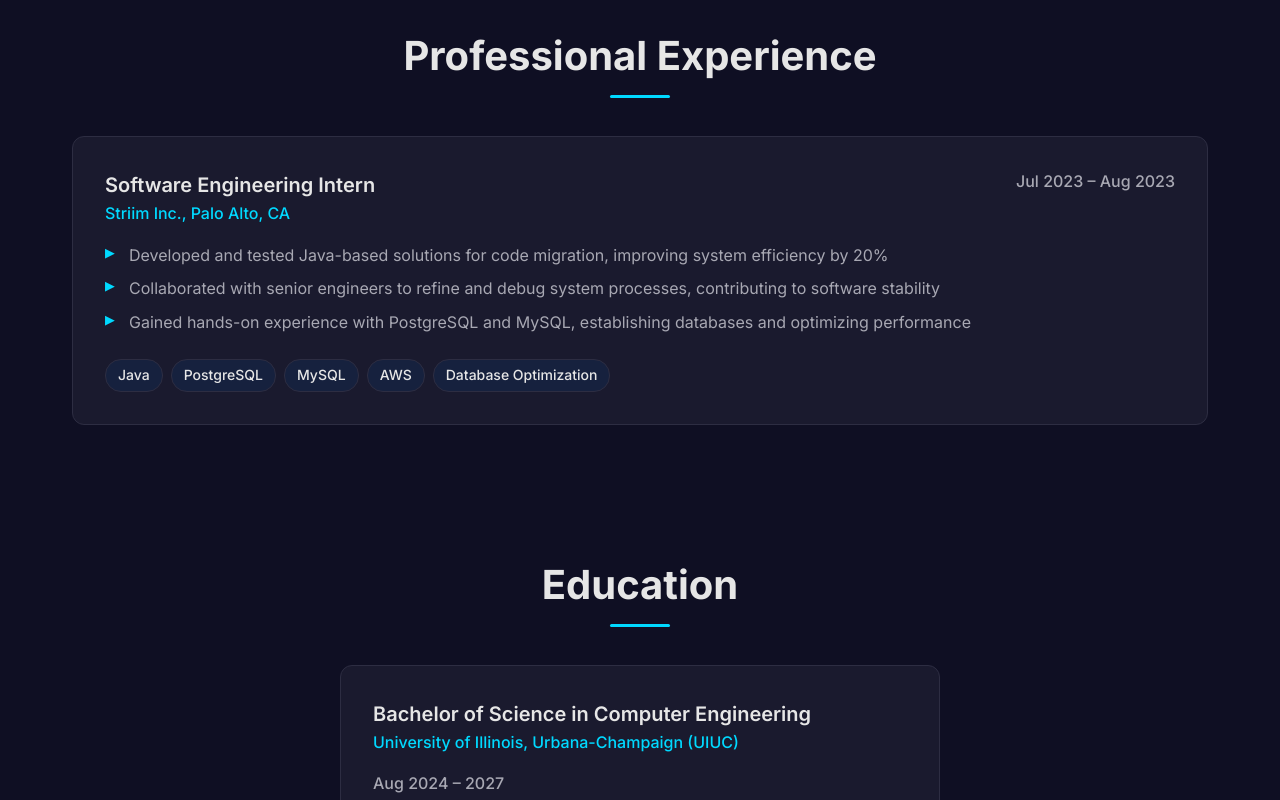
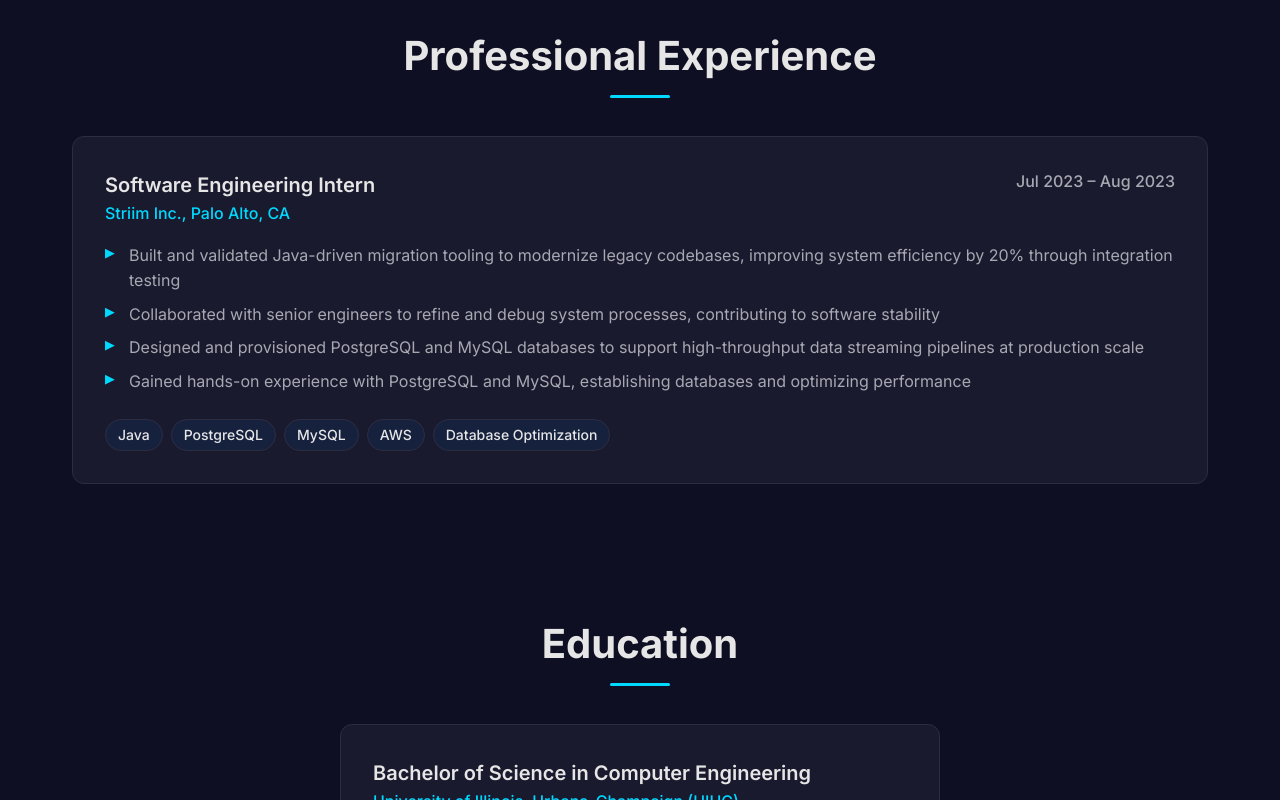
Before and after one commit to rokohli/Portfolio, a Next.js app: page / in a window 1280 px wide. Shown: the part 920-1720 px from the top of the page. Built offline with nearby package versions, Linux system fonts and the light colour scheme.

Commit message:
updated from current resume

```diff
--- a/pages/index.tsx
+++ b/pages/index.tsx
@@ -101,8 +101,9 @@ const ExperienceSection = () => {
       company: "Striim Inc., Palo Alto, CA",
       date: "Jul 2023 – Aug 2023",
       description: [
-        "Developed and tested Java-based solutions for code migration, improving system efficiency by 20%",
+        "Built and validated Java-driven migration tooling to modernize legacy codebases, improving system efficiency by 20% through integration testing",
         "Collaborated with senior engineers to refine and debug system processes, contributing to software stability",
+        "Designed and provisioned PostgreSQL and MySQL databases to support high-throughput data streaming pipelines at production scale",
         "Gained hands-on experience with PostgreSQL and MySQL, establishing databases and optimizing performance"
       ],
       techStack: ["Java", "PostgreSQL", "MySQL", "AWS", "Database Optimization"]
@@ -161,6 +162,7 @@ const EducationSection = () => {
             <li>Introduction to Electronics</li>
             <li>Linear Algebra with Computational Applications</li>
             <li>Discrete Structures</li>
+            <li>Data Structures and Algorithms</li>
           </ul>
         </div>
       </div>
@@ -205,6 +207,18 @@ const ProjectsSection = () => {
       description: "Implemented an FPGA-based FSM in SystemVerilog for hardware sequence generation and input validation. Optimized state transitions and signal timing to ensure synchronous operation and gameplay on FPGA hardware. Utilized Xilinx Vivado for synthesis and simulation, conducting timing analysis and performance debugging.",
       techStack: ["SystemVerilog", "Digital Logic", "Hardware Design", "Xilinx Vivado"],
       category: "Hardware"
+    },
+    {
+      title: "StudyBetter",
+      description: "Won 1st place at Pulse 2026 Hackathon by building a real-time productivity tracking system with actionable student insights. Designed a burnout scoring algorithm incorporating study load, streak patterns, and break frequency to surface userfatigue over time. Built interactive dashboards to visualize study trends across daily, weekly, and subject-level views for data-driven habit adjustments",
+      techStack: ["JavaScript", "Next.js", "PostgreSQL", "Chrome Extension API"],
+      category: "Software"
+    },
+    {
+    title: "AI Study Planner",
+      description: "Designed an AI-powered task planning agent that autonomously generates and revises study schedules based on deadlines, workload estimates, and user behavior. Implemented LLM tool-calling workflows and constraint-based scheduling logic to produce adaptive, conflict-free plans that respond to real-time changes",
+      techStack: ["TypeScript", "Next.js", "PostgreSQL", "REST API", "Agentic AI"],
+      category: "Software"
     }
 
   ];
@@ -268,7 +282,7 @@ const ActivitiesSection = () => {
         "Assisted the embedded team in interfacing rearview camera systems with vehicle electronics and display modules",
         "Set up vehicle sensor infrastructure to support autonomous driving and improve real-time situational awareness"
       ],
-      techStack: ["PCB Design", "Embedded Systems", "Sensor Integration", "Autonomous Systems"]
+      techStack: ["Embedded C", "PCB Design", "Embedded Systems", "Sensor Integration", "Autonomous Systems"]
     },
     {
       title: "Founder & Computer Hardware Specialist",
@@ -282,14 +296,13 @@ const ActivitiesSection = () => {
       techStack: ["Hardware Assembly", "Overclocking", "Performance Optimization", "Customer Service"]
     },
     {
-      title: "Camp Counselor",
-      company: "ThinkBridge Summer Camp, Pacifica, CA",
-      date: "Jun 2022 – Jul 2022",
+      title: "Developer",
+      company: "NOBE, Champaign, IL",
+      date: "Jan 2026 – Present",
       description: [
-        "Mentored underprivileged students in completing STEM-based projects, involving coding and critical thinking",
-        "Collaborated with camp staff to create an inclusive and nurturing environment to encourage camper engagement"
+        "For a financial client, I built a portfolio optimization algorithm in Python identifying stock combinations meeting unrealized gain and cost basis thresholds from financial CSV datasets, using pruning and heuristic search to improve runtime by ∼60% over a brute-force baseline"
       ],
-      techStack: ["STEM Education", "Mentorship", "Leadership", "Team Collaboration"]
+      techStack: ["Python", "Microsoft Azure SQL", "Docker", "CI/CD", "Git", "Team Collaboration", "Client Communication"]
     }
   ];
 
@@ -340,7 +353,7 @@ const SkillsSection = () => {
     {
       title: "Databases & Tools",
       icon: "fas fa-database",
-      skills: ["PostgreSQL", "MySQL", "Git", "AWS", "Figma"]
+      skills: ["PostgreSQL", "MySQL", "Git", "AWS", "Figma", "Docker", "CI/CD"]
     },
     {
       title: "Hardware & Systems",
```
Also changed, not shown: 1 other file (tests, documents, lock files or other folders).
